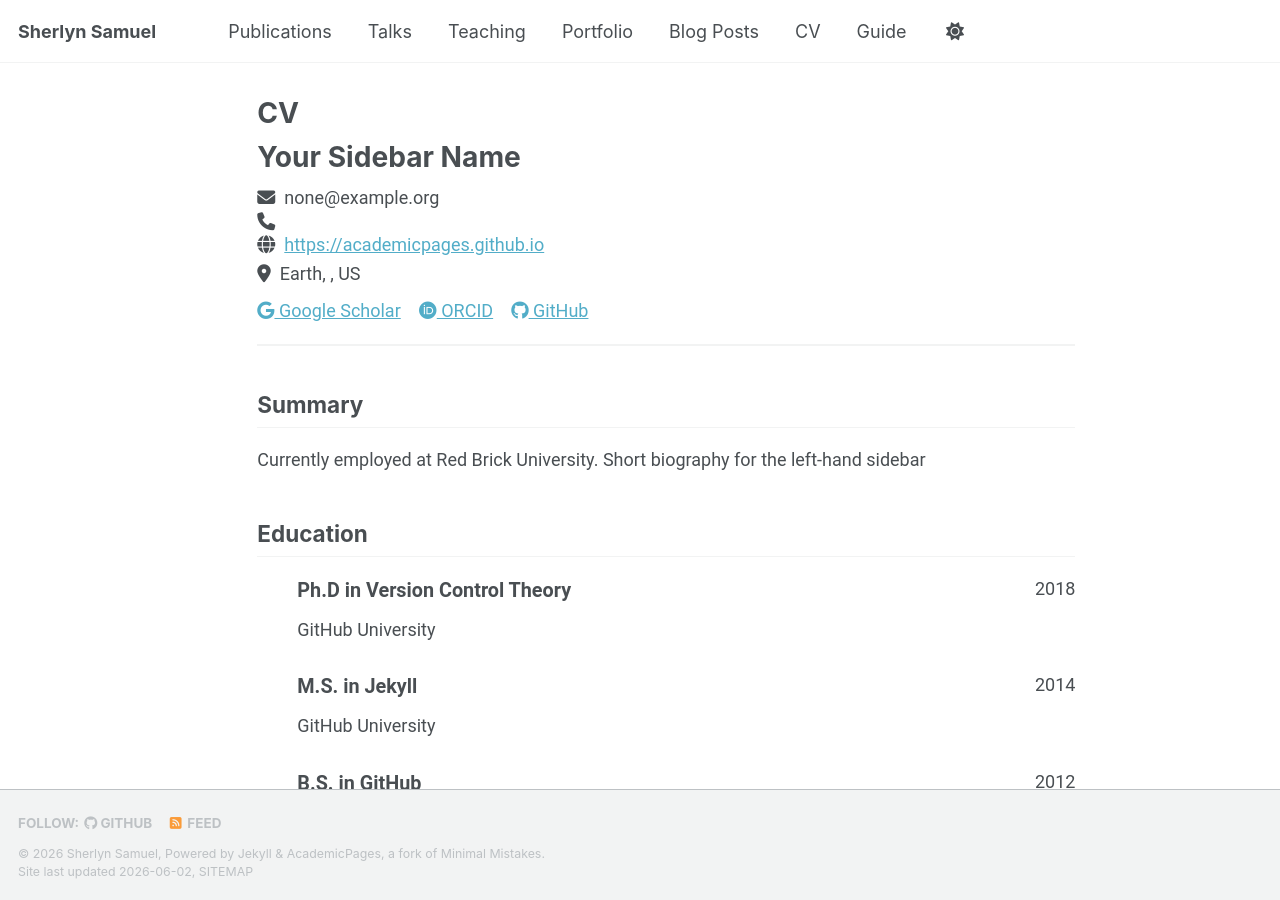
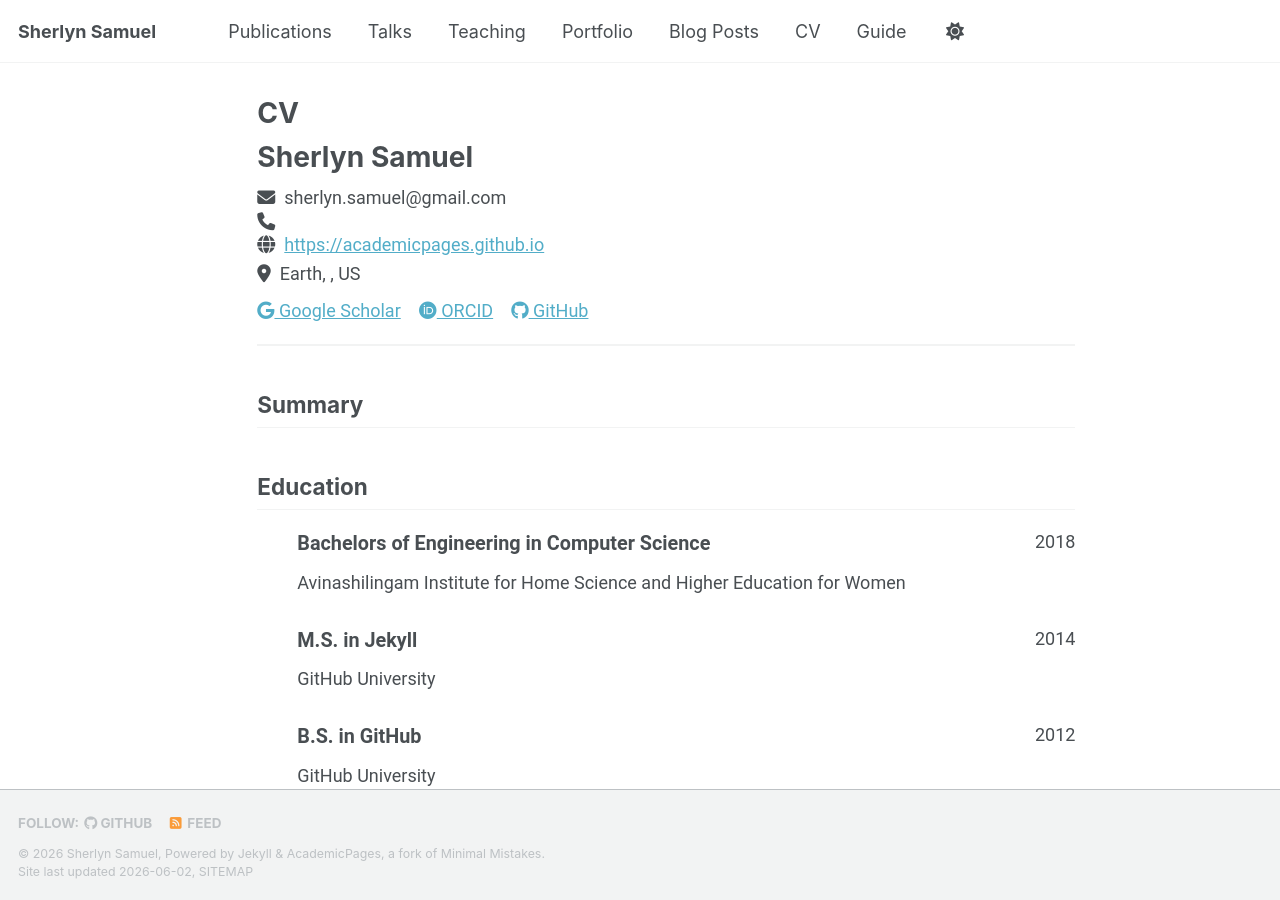
Before and after one commit to sherlyn-samuel/sherlyn-samuel.github.io, a Jekyll site: the page built from _pages/cv-json.md, in a window 1280 px wide and 900 px high. Built offline with Jekyll 4.4.1, drawn with Linux system fonts in a browser that asks for light colours; a script bundle is joined from its source files by our own code; library files that are not in the unit come from our copies.

Commit message:
trial and error

```diff
--- a/_config.yml
+++ b/_config.yml
@@ -45,7 +45,7 @@ author:
   bitbucket        : # Username - Update with your username on the site
   codepen          : # Username
   dribbble         : # Username
-  github           : "https://github.com/sherlyn-samuel"
+  github           : "sherlyn-samuel"
   kaggle           : # Username
   stackoverflow    : # User number or user number and name (i.e., use "1" or "1/jeff-atwood")
 
--- a/_data/cv.json
+++ b/_data/cv.json
@@ -1,10 +1,10 @@
 {
   "basics": {
-    "name": "Your Sidebar Name",
-    "email": "none@example.org",
+    "name": "Sherlyn Samuel",
+    "email": "sherlyn.samuel@gmail.com",
     "phone": "",
     "website": "https://academicpages.github.io",
-    "summary": "Currently employed at Red Brick University. Short biography for the left-hand sidebar",
+    "summary": "",
     "location": {
       "address": "",
       "postalCode": "",
@@ -33,8 +33,8 @@
   "work": [],
   "education": [
     {
-      "institution": "GitHub University",
-      "area": "Ph.D in Version Control Theory",
+      "institution": "Avinashilingam Institute for Home Science and Higher Education for Women",
+      "area": "Bachelors of Engineering in Computer Science",
       "studyType": "",
       "startDate": "",
       "endDate": "2018",
```
